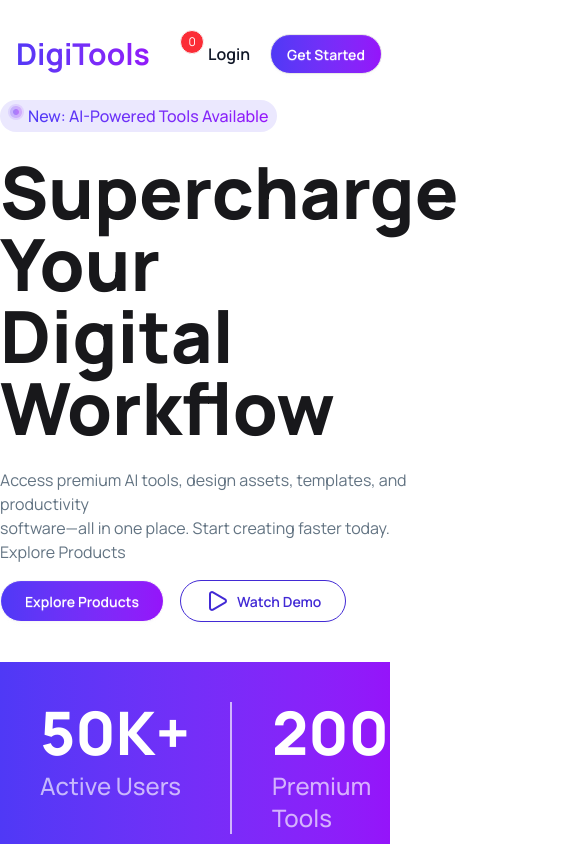
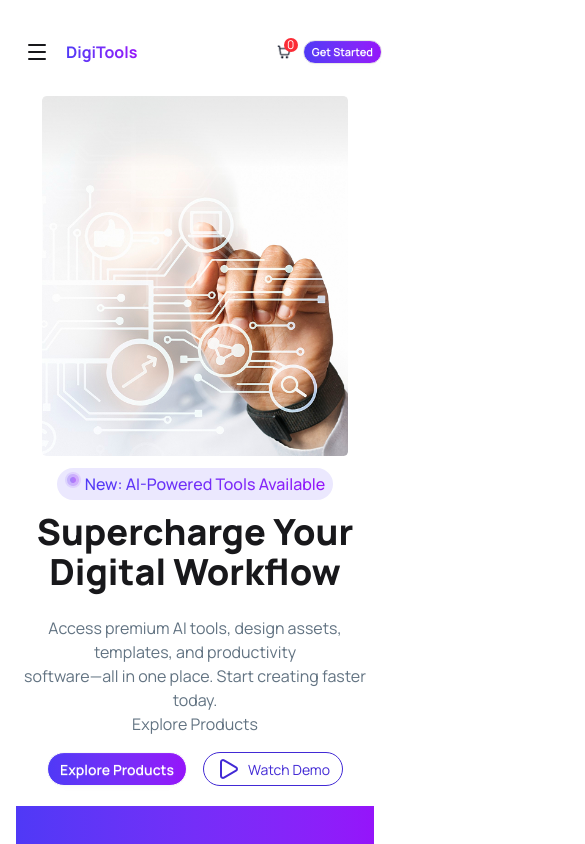
Before and after one commit to pritam-b-dev/DigiTools, a React (Vite) app: page / in a window 390 px wide. Shown: the top 844 px of the page, 585 px wide, since content can reach past the window. Built offline with nearby package versions, Linux system fonts and the light colour scheme.

Commit message:
responsive only for mobile device

```diff
--- a/src/App.jsx
+++ b/src/App.jsx
@@ -25,7 +25,9 @@ function App() {
       <Banner></Banner>
       <Dashboard></Dashboard>
       <div className="flex flex-col justify-center items-center mb-5 space-y-5">
-        <h1 className="font-extrabold text-5xl">Premium Digital Tools</h1>
+        <h1 className="font-extrabold text-5xl text-center md:text-left">
+          Premium Digital Tools
+        </h1>
         <p className="text-[#627382] text-center">
           Choose from our curated collection of premium digital products
           designed <br /> to boost your productivity and creativity.
--- a/src/Components/Banner.jsx
+++ b/src/Components/Banner.jsx
@@ -4,10 +4,10 @@ import { Play } from "lucide-react";
 const Banner = () => {
   return (
     <>
-      <div className="flex justify-between max-w-6xl mx-auto mb-10 items-center">
-        <div className="space-y-4">
+      <div className="flex flex-col-reverse md:flex-row justify-between max-w-6xl mx-auto mb-5 items-center px-4">
+        <div className="space-y-4 text-center md:text-left">
           <div className="space-y-6">
-            <button className=" flex px-2 py-1 gap-1 rounded-full bg-[#4f39f61d]">
+            <button className="my-3 md:my-0 flex px-2 py-1 gap-1 rounded-full bg-[#4f39f61d] mx-auto md:mx-0">
               <img
                 className="animate-pulse object-contain"
                 src="/circle.png"
@@ -17,7 +17,7 @@ const Banner = () => {
                 New: AI-Powered Tools Available
               </span>
             </button>
-            <h1 className="text-7xl font-extrabold">
+            <h1 className="text-4xl md:text-7xl font-extrabold">
               Supercharge Your <br /> Digital Workflow
             </h1>
             <p className="text-[#627382]">
@@ -28,15 +28,15 @@ const Banner = () => {
             </p>
           </div>
           <div>
-            <div class="badge btn bg-linear-to-r from-[#4F39F6] to-[#9514FA] rounded-full text-white px-6 py-5 mr-4 hover:bg-linear-to-r hover:from-[#4f39f69e] hover:to-[#9614fac0]">
+            <div class="badge btn btn-xs bg-linear-to-r from-[#4F39F6] to-[#9514FA] rounded-full text-white md:px-6 md:py-5 px-3 py-4 mr-4 hover:bg-linear-to-r hover:from-[#4f39f69e] hover:to-[#9614fac0]">
               Explore Products
             </div>
-            <div className="badge btn badge-outline badge-primary px-6 py-5 rounded-full hover:bg-gray-100">
+            <div className="badge btn-xs badge-outline badge-primary  md:px-6 md:py-5 px-3 py-4 rounded-full hover:bg-gray-100">
               <Play /> Watch Demo
             </div>
           </div>
         </div>
-        <div className="h-120 p-3 rounded-full">
+        <div className="h-90 md:h-120 md:p-3 rounded-full">
           <img
             className="max-h-full max-w-full object-contain"
             src="/banner.png"
--- a/src/Components/Dashboard.jsx
+++ b/src/Components/Dashboard.jsx
@@ -2,25 +2,31 @@ import React from "react";
 
 const Dashboard = () => {
   return (
-    <div>
-      <div className="bg-linear-to-r from-[#4F39F6] to-[#9514FA]">
-        <div className="flex gap-6 justify-between max-w-6xl mx-auto mb-20 p-10">
-          <div className="flex flex-col gap-2">
-            <h1 className="font-extrabold text-6xl text-white">50K+</h1>
+    <div className="mx-4 md:mx-0">
+      <div className="bg-linear-to-r from-[#4F39F6] to-[#9514FA] mb-20">
+        <div className="flex flex-col md:flex-row gap-6 justify-between max-w-6xl mx-auto  p-10 md:p-4 ">
+          <div className="flex flex-col gap-2 items-center md:items-start">
+            <h1 className="font-extrabold text-3xl md:text-6xl text-white">
+              50K+
+            </h1>
             <p className="font-medium text-2xl text-[#ffffffa6]">
               Active Users
             </p>
           </div>
-          <div className="divider divider-horizontal before:bg-[#ffffffa6] after:bg-[#ffffffa6]"></div>
-          <div className="flex flex-col gap-2">
-            <h1 className="font-extrabold text-6xl text-white">200+</h1>
+          <div className="divider divider-vertical md:divider-horizontal  before:bg-[#ffffffa6] after:bg-[#ffffffa6]"></div>
+          <div className="flex flex-col gap-2 items-center md:items-start">
+            <h1 className="font-extrabold text-3xl md:text-6xl text-white">
+              200+
+            </h1>
             <p className="font-medium text-2xl text-[#ffffffa6]">
               Premium Tools
             </p>
           </div>
-          <div className="divider divider-horizontal before:bg-[#ffffffa6] after:bg-[#ffffffa6] "></div>
-          <div className="flex flex-col gap-2">
-            <h1 className="font-extrabold text-6xl text-white">4.9</h1>
+          <div className="divider divider-vertical md:divider-horizontal before:bg-[#ffffffa6] after:bg-[#ffffffa6] "></div>
+          <div className="flex flex-col gap-2 items-center md:items-start">
+            <h1 className="font-extrabold text-3xl md:text-6xl text-white">
+              4.9
+            </h1>
             <p className="font-medium text-2xl text-[#ffffffa6]">Rating</p>
           </div>
         </div>
--- a/src/Components/JoinUs.jsx
+++ b/src/Components/JoinUs.jsx
@@ -3,7 +3,7 @@ import React from "react";
 const JoinUs = () => {
   return (
     <>
-      <div className="bg-linear-to-r from-[#4F39F6] to-[#9514FA] py-20">
+      <div className="bg-linear-to-r from-[#4F39F6] to-[#9514FA] py-20 px-4">
         <div className="max-w-6xl mx-auto text-center space-y-5">
           <h1 className="font-extrabold text-5xl text-white">
             Ready to Transform Your Workflow?
@@ -23,7 +23,7 @@ const JoinUs = () => {
               View Pricing
             </button>
           </div>
-          <p className="text-[#ffffffbb]">
+          <p className="text-[#ffffffbb] text-[12px] md:text-base">
             14-day free trial • No credit card required • Cancel anytime
           </p>
         </div>
--- a/src/Components/NavBar.jsx
+++ b/src/Components/NavBar.jsx
@@ -1,15 +1,9 @@
 import React from "react";
+import { Menu } from "lucide-react";
 
 const NavBar = ({ carts }) => {
-  return (
-    <div className="navbar max-w-6xl mx-auto mt-5 mb-3">
-      <div className="navbar-start">
-        <div className="p-2 font-bold text-3xl bg-linear-to-r from-[#4F39F6] to-[#9514FA] bg-clip-text text-transparent ">
-          DigiTools
-        </div>
-      </div>
-      <div className="navbar-center hidden md:flex">
-        <ul className="menu menu-horizontal gap-2 px-1 font-semibold text-[#101727]">
+  const NavLinks = (
+    <>
       <li>
         <a>Products</a>
       </li>
@@ -25,17 +19,45 @@ const NavBar = ({ carts }) => {
       <li>
         <a>FAQ</a>
       </li>
+    </>
+  );
+
+  return (
+    <div className="navbar max-w-6xl mx-auto mt-5 mb-3">
+      <div className="navbar-start">
+        <div className="dropdown">
+          {" "}
+          <div tabIndex={0} role="button" className="btn btn-ghost lg:hidden">
+            {" "}
+            <Menu size={24} />{" "}
+          </div>{" "}
+          <ul className="menu menu-sm dropdown-content mt-3 z-1 p-2 shadow bg-base-100 rounded-box w-52 font-semibold">
+            {" "}
+            {NavLinks}{" "}
+          </ul>{" "}
+        </div>
+        <div className="sm:p-2 text-md font-bold md:text-3xl bg-linear-to-r from-[#4F39F6] to-[#9514FA] bg-clip-text text-transparent ">
+          DigiTools
+        </div>
+      </div>
+      <div className="navbar-center hidden lg:flex">
+        <ul className="menu menu-horizontal gap-2 px-1 font-semibold text-[#101727]">
+          {NavLinks}
         </ul>
       </div>
-      <div className="navbar-end gap-5">
+      <div className="navbar-end gap-3 md:gap-5">
         <div className="indicator">
-          <img className="w-6 h-6" src="/shopping-cart.png" alt="" />
-          <span className="indicator-item rounded-full badge badge-xs text-white bg-red-500 -translate-y-3 translate-x-4 w-6 h-6 flex items-center justify-center text-xs">
+          <img
+            className="w-3.5 h-3.5 md:w-6 md:h-6"
+            src="/shopping-cart.png"
+            alt=""
+          />
+          <span className="indicator-item rounded-full md:badge md:badge-xs text-white bg-red-500 md:-translate-y-3 md:translate-x-4 w-3.5 h-3.5 md:w-6 md:h-6 flex items-center justify-center text-xs">
             {carts.length}
           </span>
         </div>
-        <p className="font-semibold text-[#101727]">Login</p>
-        <a className="btn bg-linear-to-r from-[#4F39F6] to-[#9514FA] rounded-full text-white hover:bg-linear-to-r hover:from-[#4f39f69e] hover:to-[#9614fac0]">
+        <p className="hidden md:block font-semibold text-[#101727]">Login</p>
+        <a className="btn btn-xs bg-linear-to-r from-[#4F39F6] to-[#9514FA] rounded-full text-white hover:bg-linear-to-r hover:from-[#4f39f69e] hover:to-[#9614fac0]">
           Get Started
         </a>
       </div>
--- a/src/Components/Pricing.jsx
+++ b/src/Components/Pricing.jsx
@@ -49,7 +49,7 @@ const plans = [
 const Pricing = () => {
   return (
     <>
-      <div className="max-w-6xl mx-auto text-center mt-20 mb-10">
+      <div className="max-w-6xl mx-auto text-center mt-20 mb-10 px-4">
         <h1 className="font-extrabold text-5xl pb-5">
           Simple, Transparent Pricing
         </h1>
@@ -57,7 +57,7 @@ const Pricing = () => {
           Choose the plan that fits your needs. Upgrade or downgrade anytime.
         </p>
       </div>
-      <div className="flex max-w-6xl mx-auto mb-20 justify-between gap-6">
+      <div className="flex flex-col md:flex-row max-w-6xl px-4 mx-auto mb-20 justify-between gap-6">
         {plans.map((item) => (
           <div
             className={`flex flex-col flex-1 p-5 border border-zinc-300 rounded-lg relative ${item.highlighted ? "bg-linear-to-b from-[#4F39F6] to-[#9514FA] text-white border-none" : ""}`}
--- a/src/Components/Process.jsx
+++ b/src/Components/Process.jsx
@@ -3,14 +3,14 @@ import React from "react";
 const Process = () => {
   return (
     <>
-      <div className="bg-zinc-50 py-10">
+      <div className="bg-zinc-50 py-10 px-4">
         <div className="flex flex-col gap-6 justify-center items-center max-w-6xl mx-auto mb-10">
           <h1 className="font-extrabold text-5xl">Get Started in 3 Steps</h1>
           <p className="text-[#627382]">
             Start using premium digital tools in minutes, not hours.
           </p>
         </div>
-        <div className="flex justify-between max-w-6xl mx-auto mb-10">
+        <div className="flex flex-col gap-2 md:flex-row justify-between max-w-6xl mx-auto mb-10">
           <div className="py-15 px-7 bg-white border border-zinc-200 shadow-md rounded-lg relative ">
             <div className="flex flex-col justify-center items-center space-y-5">
               <div className=" flex justify-center items-center p-3 rounded-full bg-[#9614fa3c]">
--- a/src/Components/Product.jsx
+++ b/src/Components/Product.jsx
@@ -6,7 +6,7 @@ const Product = ({ productsPromise, carts, setCarts }) => {
 
   return (
     <>
-      <div className="max-w-6xl mx-auto mt-5 mb-15">
+      <div className="max-w-6xl mx-auto mt-5 mb-15 px-4">
         <div className="grid lg:grid-cols-3 md:grid-cols-2 gap-10 items-start">
           {productsArray.map((product) => (
             <ProductCard
--- a/src/Components/ProductCard.jsx
+++ b/src/Components/ProductCard.jsx
@@ -43,7 +43,10 @@ const ProductCard = ({ product, carts, setCarts }) => {
               ))}
             </ul>
           </div>
-          <button onClick={handleBuyProduct} className="btn btn-primary w-full">
+          <button
+            onClick={handleBuyProduct}
+            className="btn w-full  bg-linear-to-r from-[#4F39F6] to-[#9514FA] rounded-full text-white"
+          >
             {isBuy ? "Added to Cart" : "Buy Now"}
           </button>
         </div>
```
Also changed, not shown: src/Components/Cart.jsx (+18 -10 lines). Lines whose indentation alone changed are shown as unchanged.
